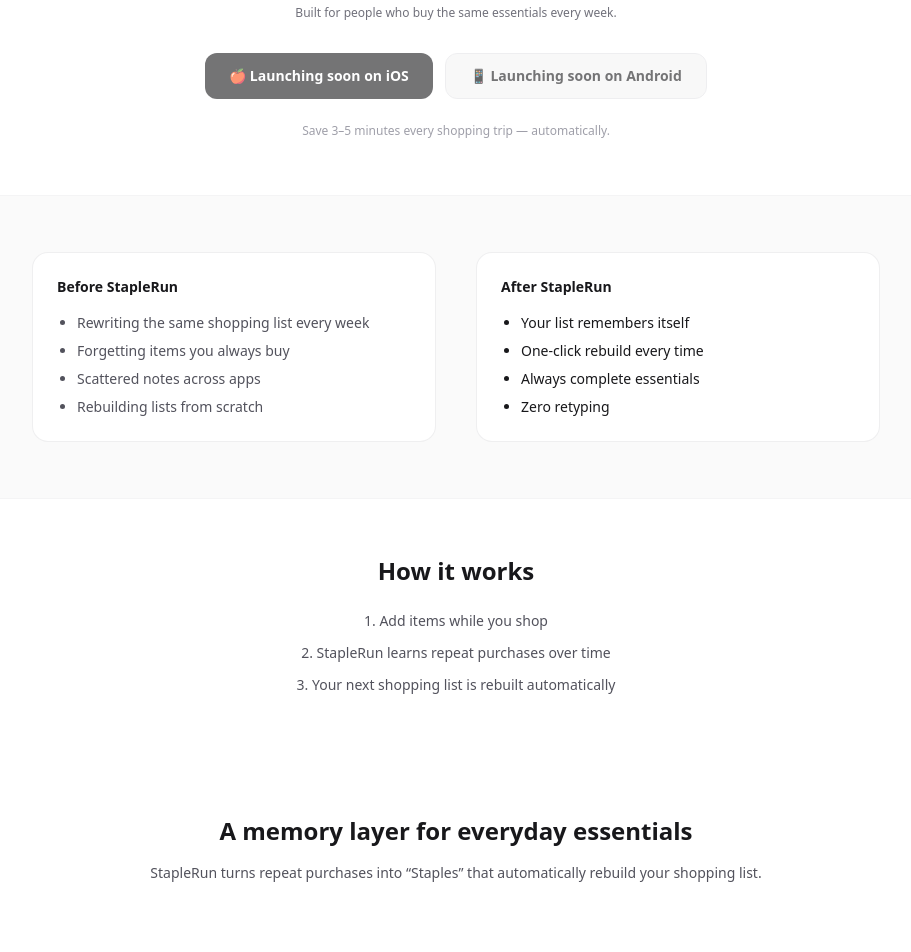
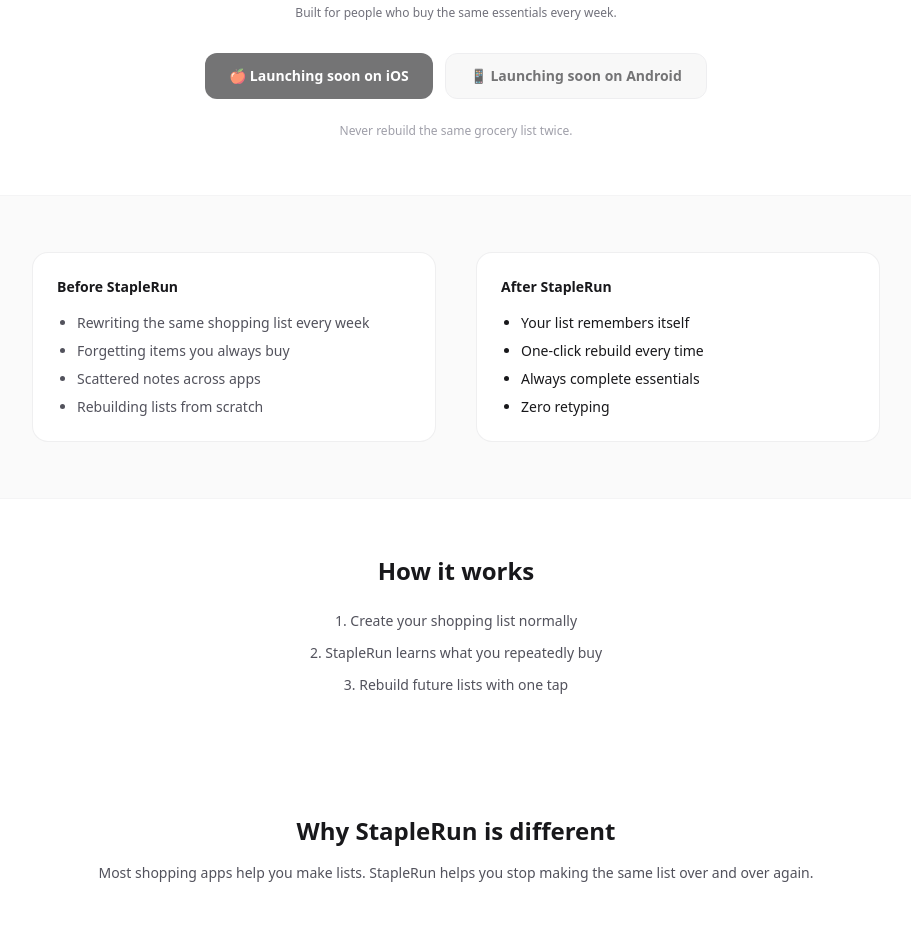
Before and after one commit to infectatlas/staplerun-landing, a Next.js app: page / in a window 1280 px wide. Shown: the part 380-1332 px from the top of the page, without its empty margins (184-1095 px from the left). Built offline with nearby package versions, Linux system fonts and the light colour scheme.

Commit message:
Refine landing page copy and legal pages

```diff
--- a/app/page.tsx
+++ b/app/page.tsx
@@ -81,7 +81,7 @@
         </div>
 
         <p className="text-xs text-zinc-400">
-          Save 3–5 minutes every shopping trip — automatically.
+          Never rebuild the same grocery list twice.
         </p>
 
       </section>
@@ -118,20 +118,21 @@
         <h2 className="text-2xl font-bold">How it works</h2>
 
         <div className="text-sm text-zinc-600 space-y-3">
-          <p>1. Add items while you shop</p>
-          <p>2. StapleRun learns repeat purchases over time</p>
-          <p>3. Your next shopping list is rebuilt automatically</p>
+          <p>1. Create your shopping list normally</p>
+          <p>2. StapleRun learns what you repeatedly buy</p>
+          <p>3. Rebuild future lists with one tap</p>
         </div>
       </section>
 
       {/* SYSTEM */}
       <section className="py-16 text-center max-w-3xl mx-auto px-6 space-y-4">
         <h2 className="text-2xl font-bold">
-          A memory layer for everyday essentials
+          Why StapleRun is different
         </h2>
 
         <p className="text-zinc-600 text-sm">
-          StapleRun turns repeat purchases into “Staples” that automatically rebuild your shopping list.
+          Most shopping apps help you make lists.
+          StapleRun helps you stop making the same list over and over again.
         </p>
       </section>
 
```
